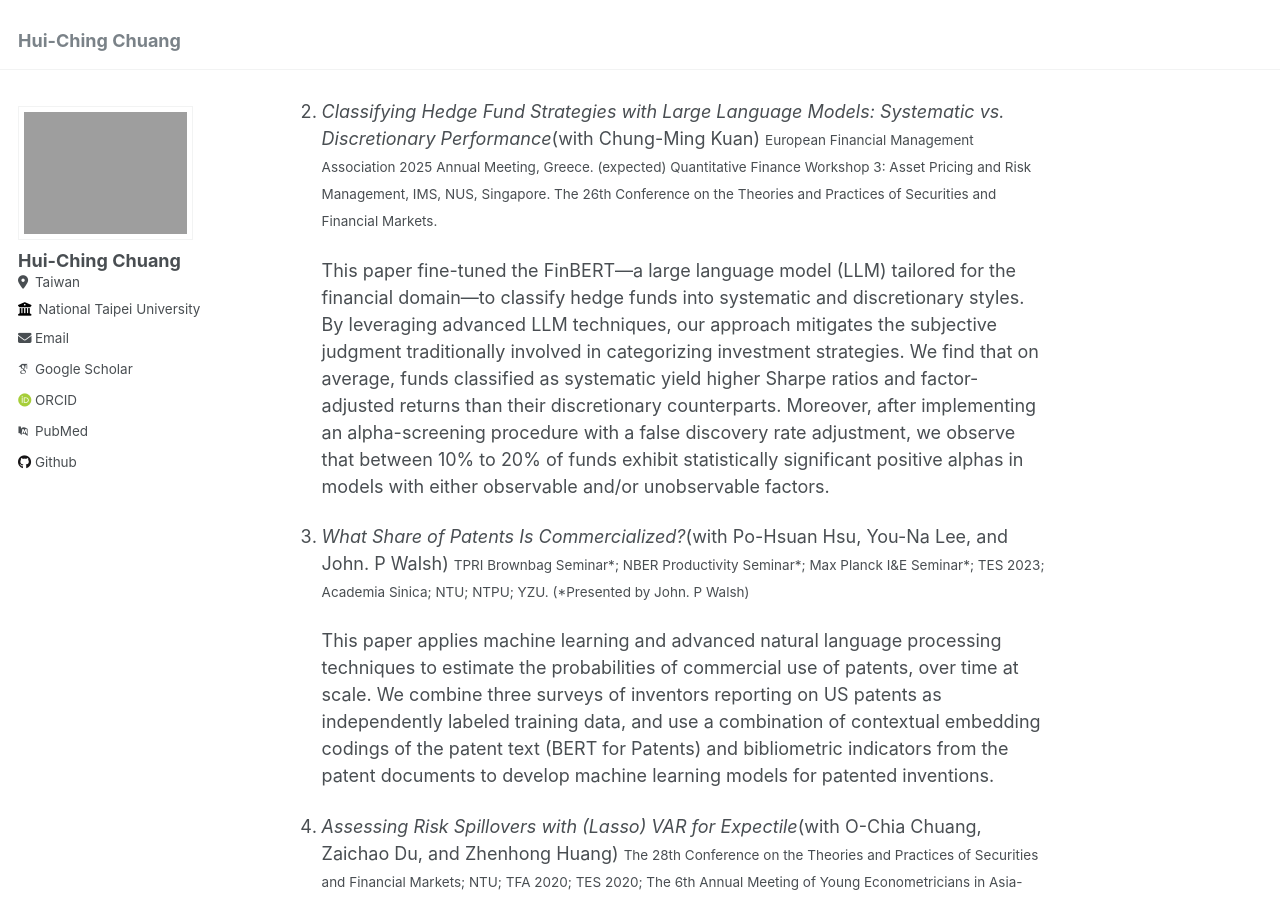
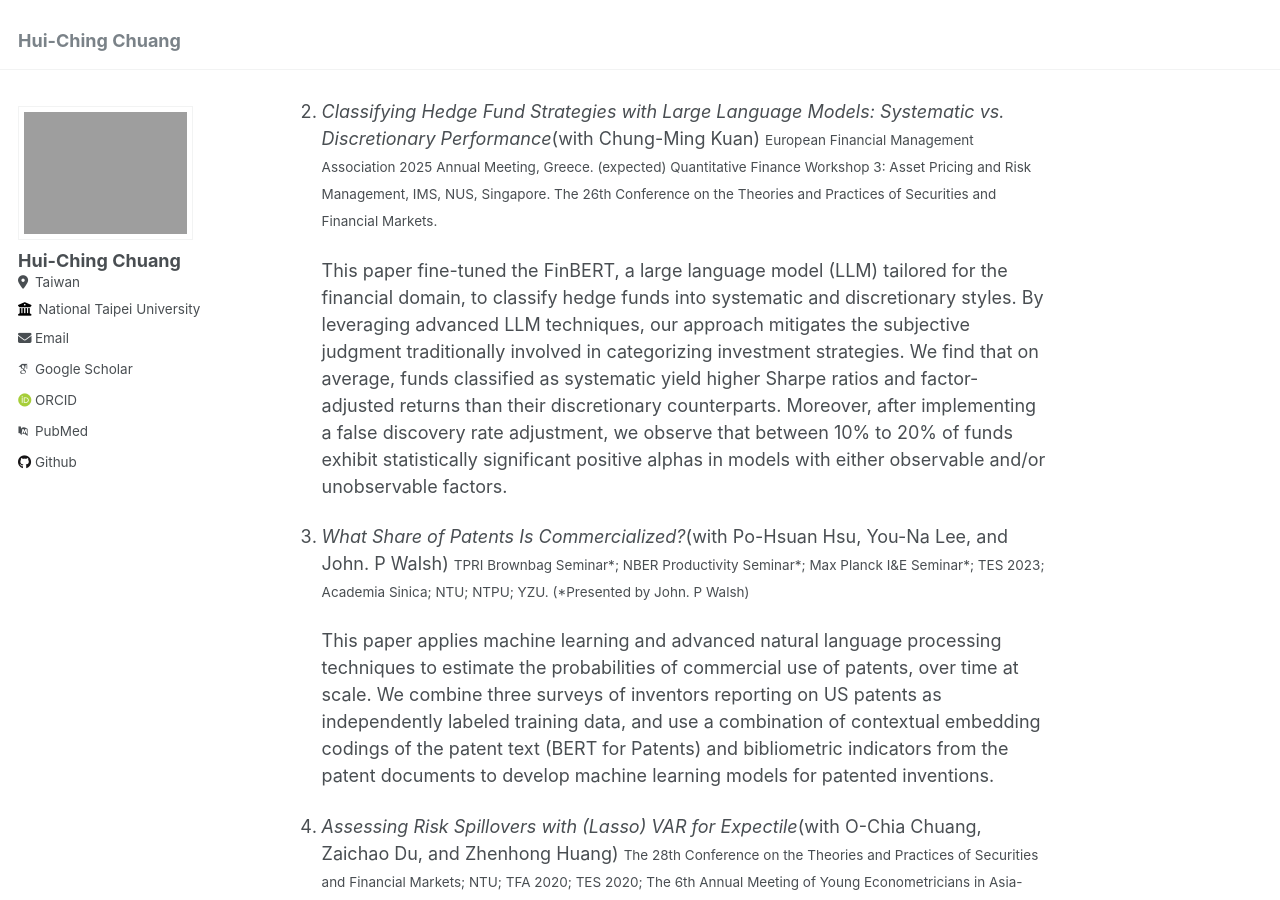
Before and after one commit to hcchuang/hcchuang.github.io, a Jekyll site: the page built from _pages/about.md, in a window 1280 px wide and 900 px high, scrolled down 766 px. Built offline with Jekyll 4.4.1, drawn with Linux system fonts in a browser that asks for light colours; some web fonts are replaced.

Commit message:
Update about.md

```diff
--- a/_pages/about.md
+++ b/_pages/about.md
@@ -20,7 +20,7 @@ WORKING PAPERS
 
 2. _Classifying Hedge Fund Strategies with Large Language Models: Systematic vs. Discretionary Performance_(with Chung-Ming Kuan) <small> European Financial Management Association 2025 Annual Meeting, Greece. (expected) Quantitative Finance Workshop 3: Asset Pricing and Risk Management, IMS, NUS, Singapore. The 26th Conference on the Theories and Practices of Securities and Financial Markets. </small>
 
-   This paper fine-tuned the FinBERT—a large language model (LLM) tailored for the financial domain—to classify hedge funds into systematic and discretionary styles. By leveraging advanced LLM techniques, our approach mitigates the subjective judgment traditionally involved in categorizing investment strategies. We find that on average, funds classified as systematic yield higher Sharpe ratios and factor-adjusted returns than their discretionary counterparts. Moreover, after implementing an alpha-screening procedure with a false discovery rate adjustment, we observe that between 10% to 20% of funds exhibit statistically significant positive alphas in models with either observable and/or unobservable factors.
+   This paper fine-tuned the FinBERT, a large language model (LLM) tailored for the financial domain, to classify hedge funds into systematic and discretionary styles. By leveraging advanced LLM techniques, our approach mitigates the subjective judgment traditionally involved in categorizing investment strategies. We find that on average, funds classified as systematic yield higher Sharpe ratios and factor-adjusted returns than their discretionary counterparts. Moreover, after implementing a false discovery rate adjustment, we observe that between 10% to 20% of funds exhibit statistically significant positive alphas in models with either observable and/or unobservable factors.
 
 3. _What Share of Patents Is Commercialized?_(with Po-Hsuan Hsu, You-Na Lee, and John. P Walsh) <small> TPRI Brownbag Seminar\*; NBER Productivity Seminar\*; Max Planck I&E Seminar\*; TES 2023; Academia Sinica; NTU; NTPU; YZU. (*Presented by John. P Walsh)</small>
 
```
